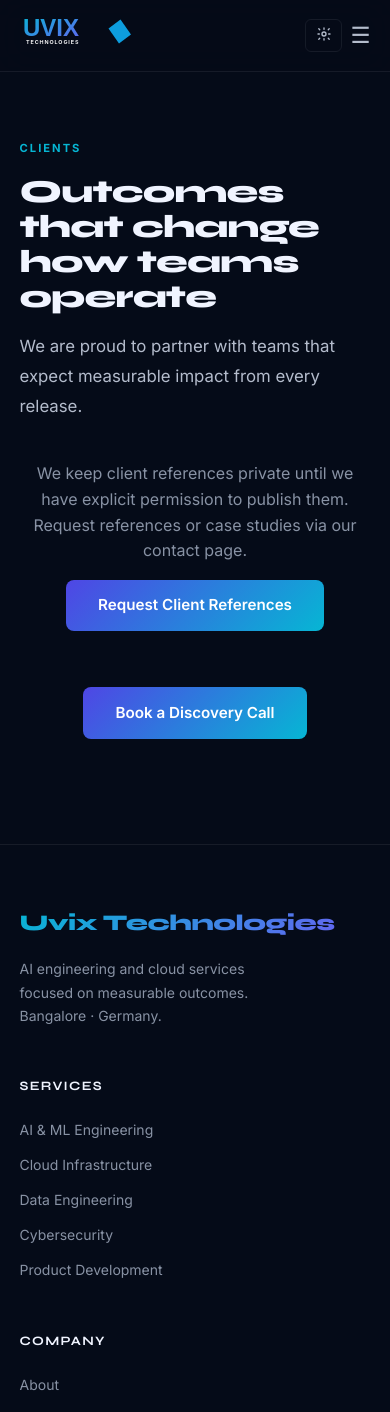
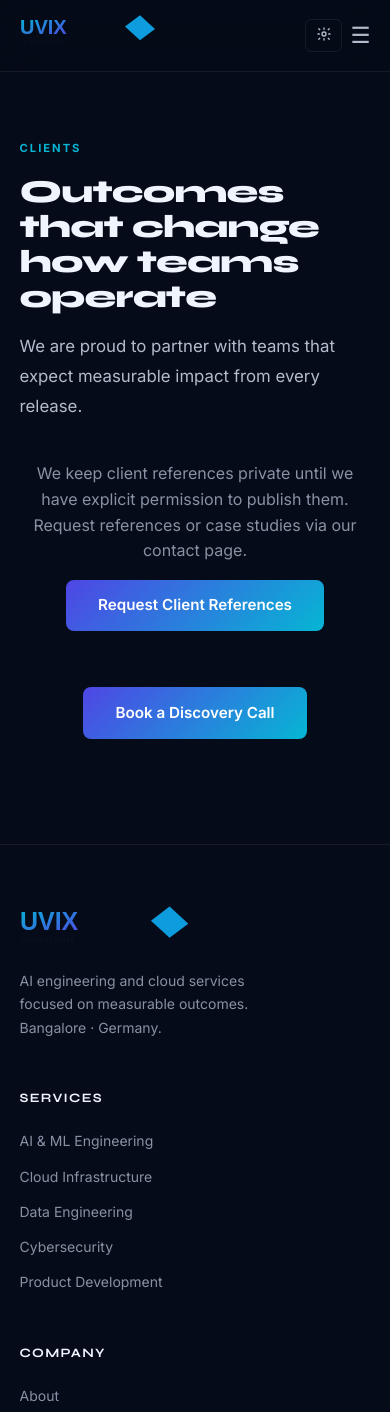
Before and after one commit to nitishbhardwajid-beep/Uvix, a Next.js app: page /clients in a window 390 px wide. Shown: the top 1412 px of the page. Built offline with nearby package versions, Linux system fonts and the light colour scheme.

Commit message:
Add compact/stacked logo variants; use compact logo in footer and responsive header swap

```diff
--- a/app/components/SiteLayout.js
+++ b/app/components/SiteLayout.js
@@ -30,7 +30,10 @@
       <nav>
         <Link className="nav-logo" href="/">
           {logoVisible ? (
-            <img src={themeLight ? '/uvix-logo-dark.svg' : '/uvix-logo.svg'} alt="Uvix Technologies" className="site-logo" onError={() => setLogoVisible(false)} />
+            <>
+              <img src={themeLight ? '/uvix-logo-dark.svg' : '/uvix-logo.svg'} alt="Uvix Technologies" className="site-logo logo-full" onError={() => setLogoVisible(false)} />
+              <img src={themeLight ? '/uvix-logo-compact.svg' : '/uvix-logo-compact.svg'} alt="Uvix" className="site-logo logo-compact" onError={() => {}} />
+            </>
           ) : (
             'Uvix Technologies'
           )}
@@ -60,7 +63,9 @@
       <footer>
         <div className="footer-grid">
           <div className="footer-brand">
-            <Link className="nav-logo" href="/">Uvix Technologies</Link>
+            <Link className="nav-logo" href="/">
+              <img src="/uvix-logo-compact.svg" alt="Uvix Technologies" className="footer-logo" />
+            </Link>
             <p>AI engineering and cloud services focused on measurable outcomes. Bangalore · Germany.</p>
           </div>
           <div className="footer-col">
--- a/app/globals.css
+++ b/app/globals.css
@@ -52,6 +52,8 @@
   -webkit-background-clip: text; -webkit-text-fill-color: transparent; text-decoration: none;
 }
   .site-logo { height: 36px; display: inline-block; }
+  .logo-compact { display: none; height: 36px; }
+  .footer-logo { height: 40px; display: block; }
   .theme-toggle { background: transparent; border: 1px solid var(--border); color: var(--slate-l); padding: .4rem .6rem; border-radius: 6px; cursor: pointer; }
   .theme-toggle:hover { color: var(--white); }
   .nav-actions { display: flex; gap: .5rem; align-items: center; }
@@ -179,6 +181,13 @@
 .footer-socials a:hover { color: var(--white); }
 @media (max-width: 900px) { .process-layout { grid-template-columns: 1fr; } .process-visual { position: static; } .ind-layout { grid-template-columns: 1fr; } .footer-grid { grid-template-columns: 1fr 1fr; } }
 @media (max-width: 640px) { .nav-links { display: none; } .hero-stats { gap: 2rem; } .ind-cards { grid-template-columns: 1fr; } .footer-grid { grid-template-columns: 1fr; } .footer-bottom { flex-direction: column; text-align: center; } }
+
+/* Responsive logo: show compact on small screens */
+@media (max-width: 720px) {
+  .logo-full { display: none; }
+  .logo-compact { display: inline-block; }
+  .site-logo { height: 32px; }
+}
 
 @media (max-width: 640px) {
   .nav-toggle { display: block; }
```
Also changed, not shown: public/uvix-logo-compact.svg (added), public/uvix-logo-stacked.svg (added).
